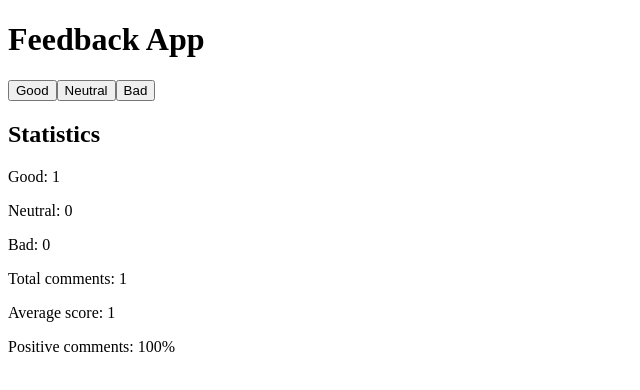
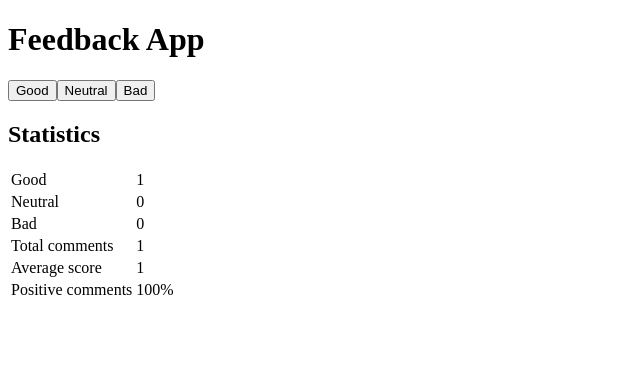
Before and after one commit to falex2/Fullstack_Bootcamp, a React (Create React App) app in the folder part1/courseinfo/: page / in a window 1280 px wide. Both pictures are taken after a click on the button "Good". Shown: the top 390 px of the page, without its empty margins (0-640 px from the left). Built offline with nearby package versions, Linux system fonts and the light colour scheme.

Commit message:
Unicafe parte4

```diff
--- a/part1/courseinfo/src/index.js
+++ b/part1/courseinfo/src/index.js
@@ -7,9 +7,10 @@
 
 const StatisticLine = ({ text, value }) => {
   return (
-    <p>
-      {text}: {value}
-    </p>
+    <tr>
+      <td>{text}</td>
+      <td>{value}</td>
+    </tr>
   );
 };
 
@@ -33,12 +34,16 @@
   return (
     <div>
       <h2>Statistics</h2>
+      <table>
+        <tbody>
           <StatisticLine text="Good" value={good} />
           <StatisticLine text="Neutral" value={neutral} />
           <StatisticLine text="Bad" value={bad} />
           <StatisticLine text="Total comments" value={totalComments} />
           <StatisticLine text="Average score" value={calculateAverageScore()} />
           <StatisticLine text="Positive comments" value={`${calculatePositivePercentage()}%`} />
+        </tbody>
+      </table>
     </div>
   );
 };
```
Lines whose indentation alone changed are shown as unchanged.
